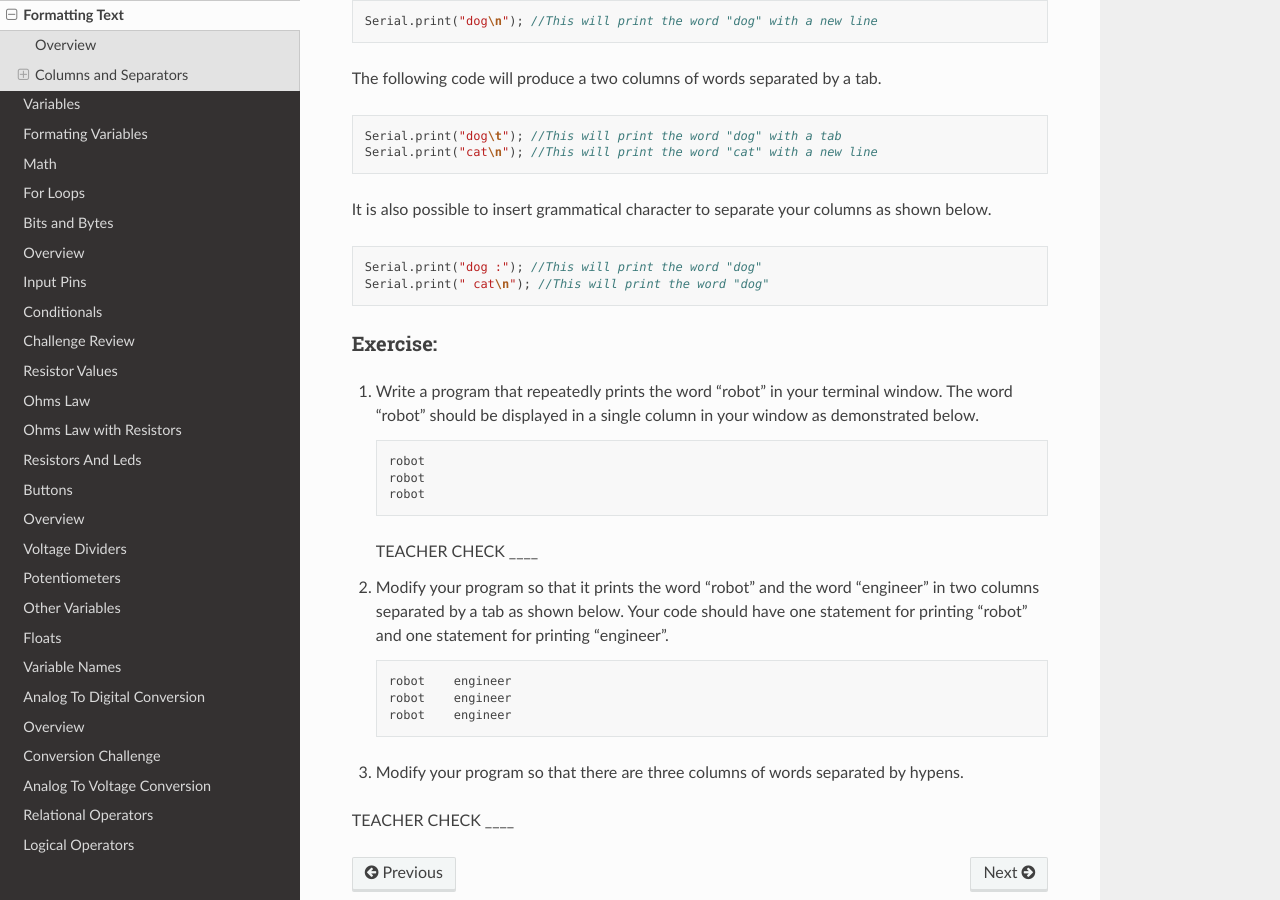
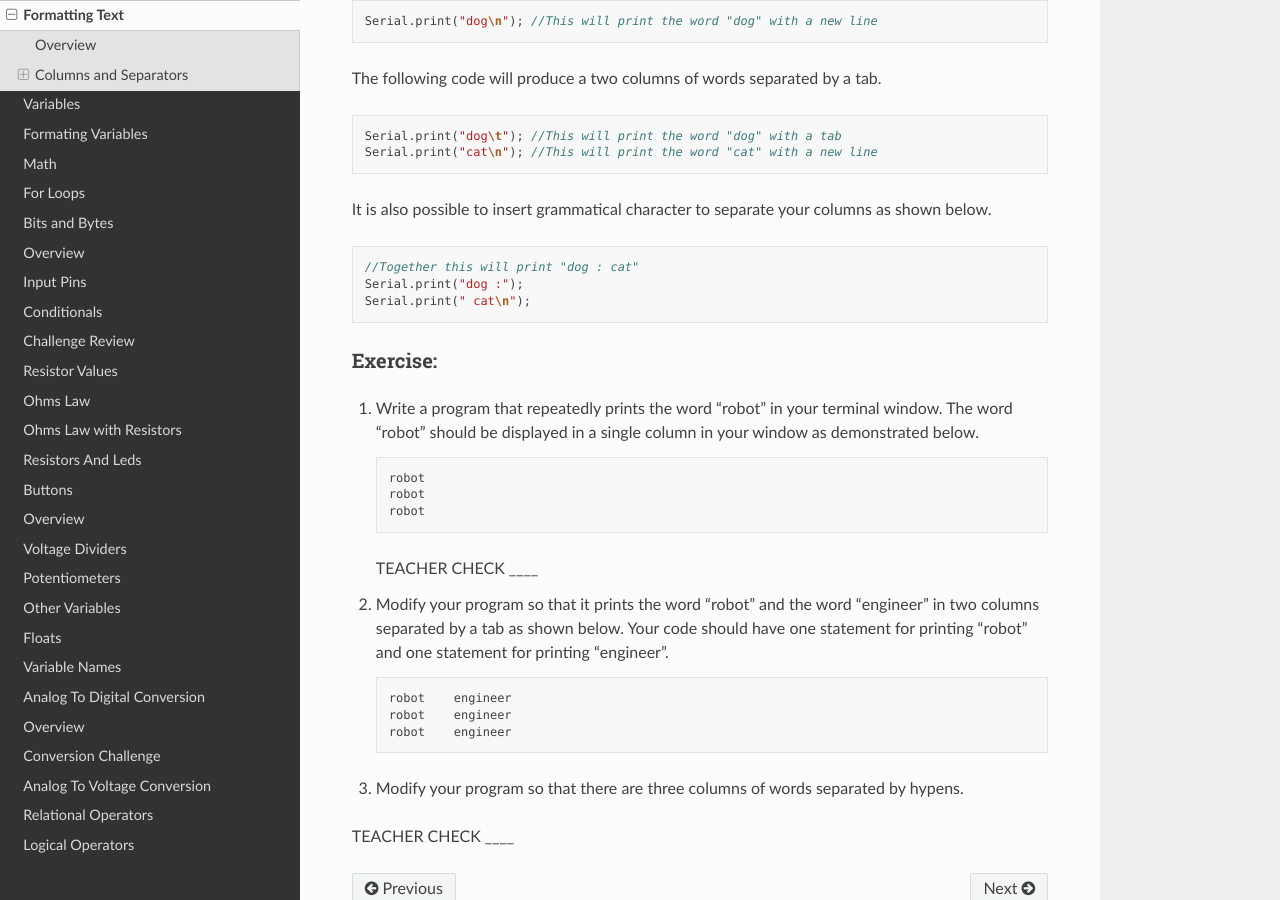
Before and after one commit to maxtkc/mvths-wiki, a Sphinx documentation site: the page built from docs/014b-formating-serial-communication.rst, in a window 1280 px wide and 900 px high, scrolled down 488 px. Built offline with Sphinx 7.4.7 and the Read the Docs theme 2.0.0, drawn with Linux system fonts in a browser that asks for light colours; pages that are not in the unit, such as notebooks, are missing from menus.

Commit message:
Update 014b-formating-serial-communication.rst

```diff
--- a/docs/014b-formating-serial-communication.rst
+++ b/docs/014b-formating-serial-communication.rst
@@ -28,8 +28,9 @@ It is also possible to insert grammatical character to separate your columns as
 
 .. code-block:: c
 
-   Serial.print("dog :"); //This will print the word "dog"
-   Serial.print(" cat\n"); //This will print the word "dog"
+   //Together this will print "dog : cat"
+   Serial.print("dog :");
+   Serial.print(" cat\n");
 
 Exercise:
 ~~~~~~~~~
```
